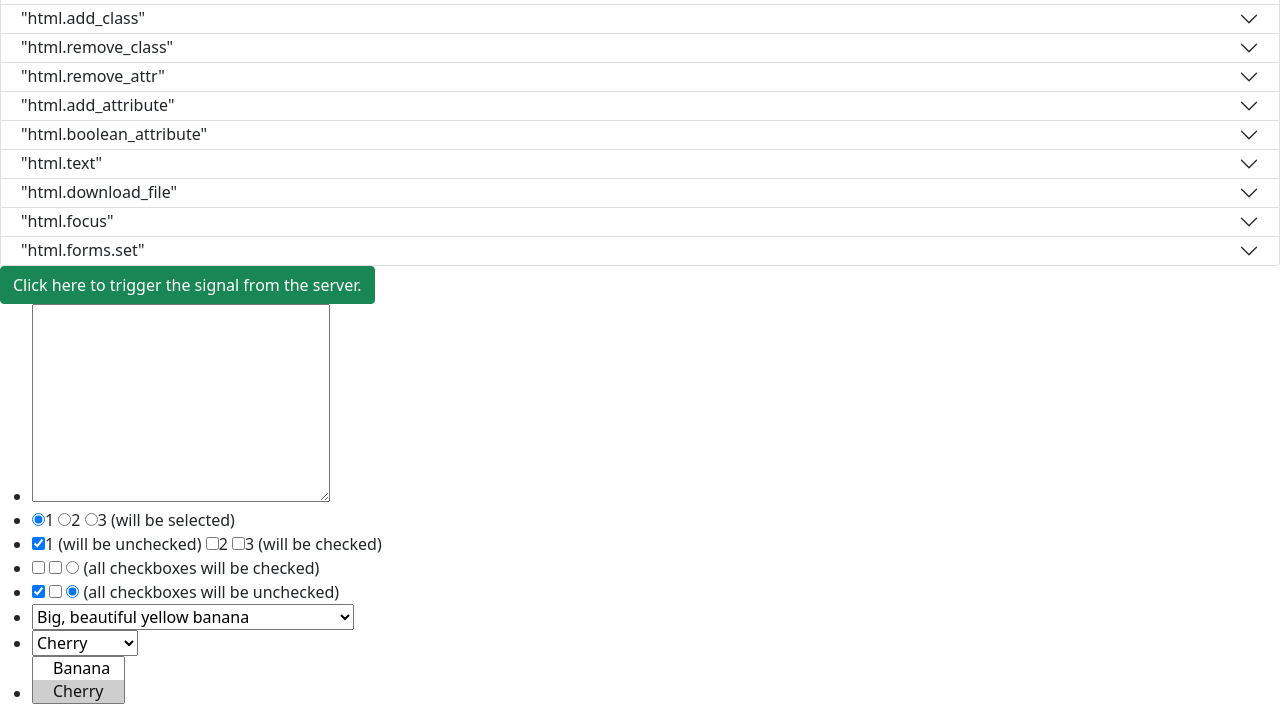
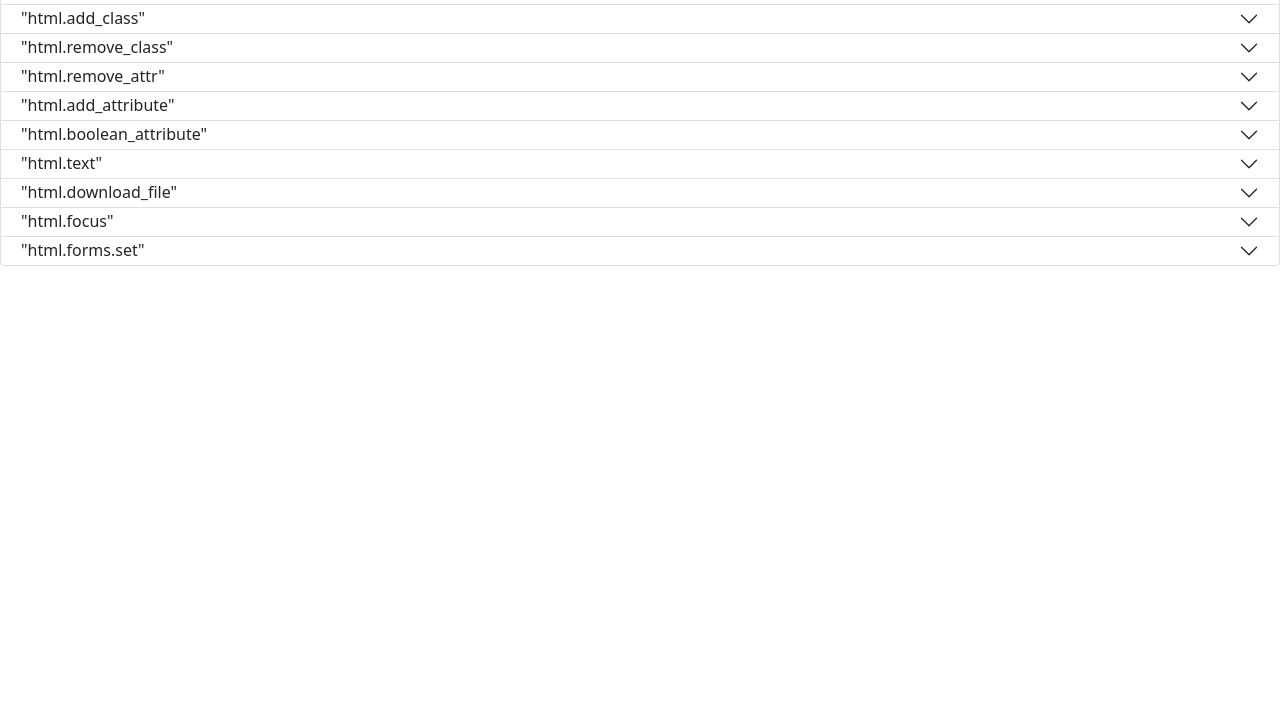
Before and after one commit to d9pouces/df_websockets, a Django app: template demo_df_websockets/templates/index.html in a window 1280 px wide. Shown: the part 284-1005 px from the top of the page. After the commit the page ends 550 px from the top, so only its background shows below. Run offline with Django 3.2, Linux system fonts and the light colour scheme; the template is opened without the code that fills it, so the values that code supplies are empty.

Commit message:
start of a demo app for testing all JS functions

```diff
--- a/demo_df_websockets/templates/index.html
+++ b/demo_df_websockets/templates/index.html
@@ -309,10 +309,10 @@
                         </button>
                     </li>
                     <li class="remove_class list-group-item text-danger">
-                        A CSS class will be added.
+                        A CSS class "text-danger" will be removed.
                     </li>
                     <li class="remove_class list-group-item text-danger">
-                        A CSS class will be added.
+                        A CSS class "text-danger" will be removed.
                     </li>
                 </ul>
 
@@ -520,22 +520,6 @@
                         </button>
                     </li>
                     <li class="list-group-item">
-                        <label for="html_forms_set"></label>
-                        <input type="text" class="focus form-control" value="The focus will be on this field"
-                               id="html_forms_set">
-                    </li>
-                </ul>
-
-            </div>
-        </div>
-    </div>
-
-</div>
-
-<button class="btn btn-success" {% js_call 'demo.html.forms.set' on='click' %}>Click here to
-    trigger
-    the signal from the server.
-</button>
                         <form class="forms-set">
                             <ul>
                                 <li><textarea cols="30" rows="8" name="textarea"></textarea></li>
@@ -545,19 +529,22 @@
                                     <input type="radio" name="radio" value="3">3 (will be selected)
                                 </li>
                                 <li>
-            <input type="checkbox" name="checkbox" value="1" checked="checked">1 (will be unchecked)
+                                    <input type="checkbox" name="checkbox" value="1" checked="checked">1 (will be
+                                    unchecked)
                                     <input type="checkbox" name="checkbox" value="2">2
                                     <input type="checkbox" name="checkbox" value="3">3 (will be checked)
                                 </li>
                                 <li>
                                     <input type="checkbox" name="single-checkbox" value="1">
                                     <input type="checkbox" name="single-checkbox" value="2">
-            <input type="radio" name="single-checkbox" value="3"> (all checkboxes will be checked)
+                                    <input type="radio" name="single-checkbox" value="3"> (all checkboxes will be
+                                    checked)
                                 </li>
                                 <li>
                                     <input type="checkbox" name="no-single-checkbox" value="1" checked>
                                     <input type="checkbox" name="no-single-checkbox" value="2">
-            <input type="radio" name="no-single-checkbox" value="3" checked> (all checkboxes will be unchecked)
+                                    <input type="radio" name="no-single-checkbox" value="3" checked> (all checkboxes
+                                    will be unchecked)
                                 </li>
                                 <li><select id="simple" name="simple">
                                     <option value="banana">Big, beautiful yellow banana</option>
@@ -590,6 +577,14 @@
                                 </select></li>
                             </ul>
                         </form>
+                    </li>
+                </ul>
+
+            </div>
+        </div>
+    </div>
+
+</div>
 
 
 </body>
```
Lines whose indentation alone changed are shown as unchanged.
